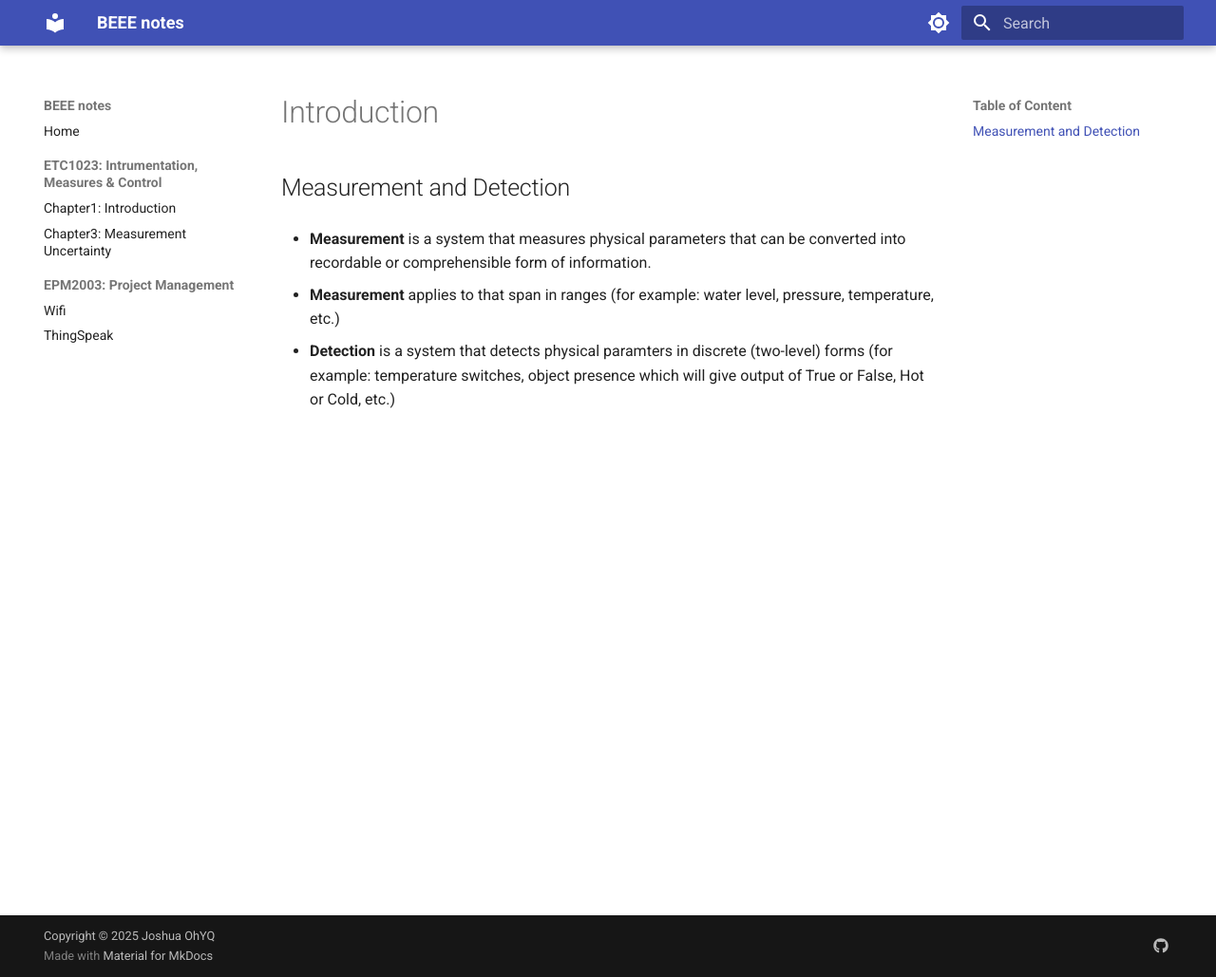
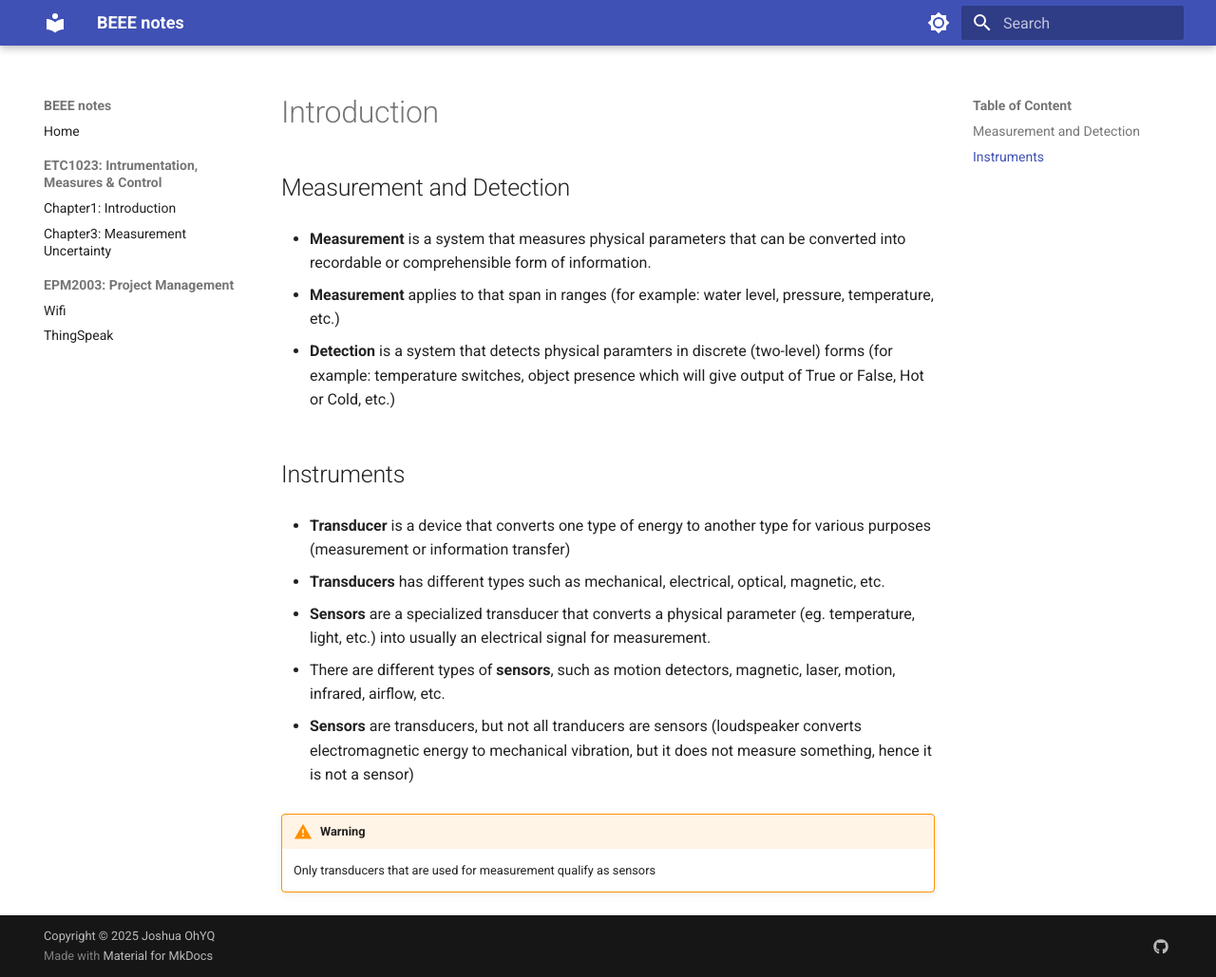
Before and after one commit to JoshuaOhYQ/BEEE, an MkDocs documentation site: the page built from docs/ETL1023 Instrumentation/Chapter1.md, in a window 1280 px wide and 1029 px high. Shown: the whole window at 95% size. Built offline with MkDocs 1.6.1 and Material for MkDocs 9.7.7, drawn with Linux system fonts in a browser that asks for light colours.

Commit message:
Chapters 1

```diff
--- a/docs/ETL1023 Instrumentation/Chapter1.md
+++ b/docs/ETL1023 Instrumentation/Chapter1.md
@@ -6,3 +6,18 @@
 - **Measurement** applies to that span in ranges (for example: water level, pressure, temperature, etc.)
 
 - **Detection** is a system that detects physical paramters in discrete (two-level) forms (for example: temperature switches, object presence which will give output of True or False, Hot or Cold, etc.)
+
+## Instruments
+- **Transducer** is a device that converts one type of energy to another type for various purposes (measurement or information transfer)
+
+- **Transducers** has different types such as mechanical, electrical, optical, magnetic, etc.
+
+- **Sensors** are a specialized transducer that converts a physical parameter (eg. temperature, light, etc.) into usually an electrical signal for measurement.
+
+- There are different types of **sensors**, such as motion detectors, magnetic, laser, motion, infrared, airflow, etc.
+
+- **Sensors** are transducers, but not all tranducers are sensors (loudspeaker converts electromagnetic energy to mechanical vibration, but it does not measure something, hence it is not a sensor)
+
+!!! warning
+
+    Only transducers that are used for measurement qualify as sensors
```
